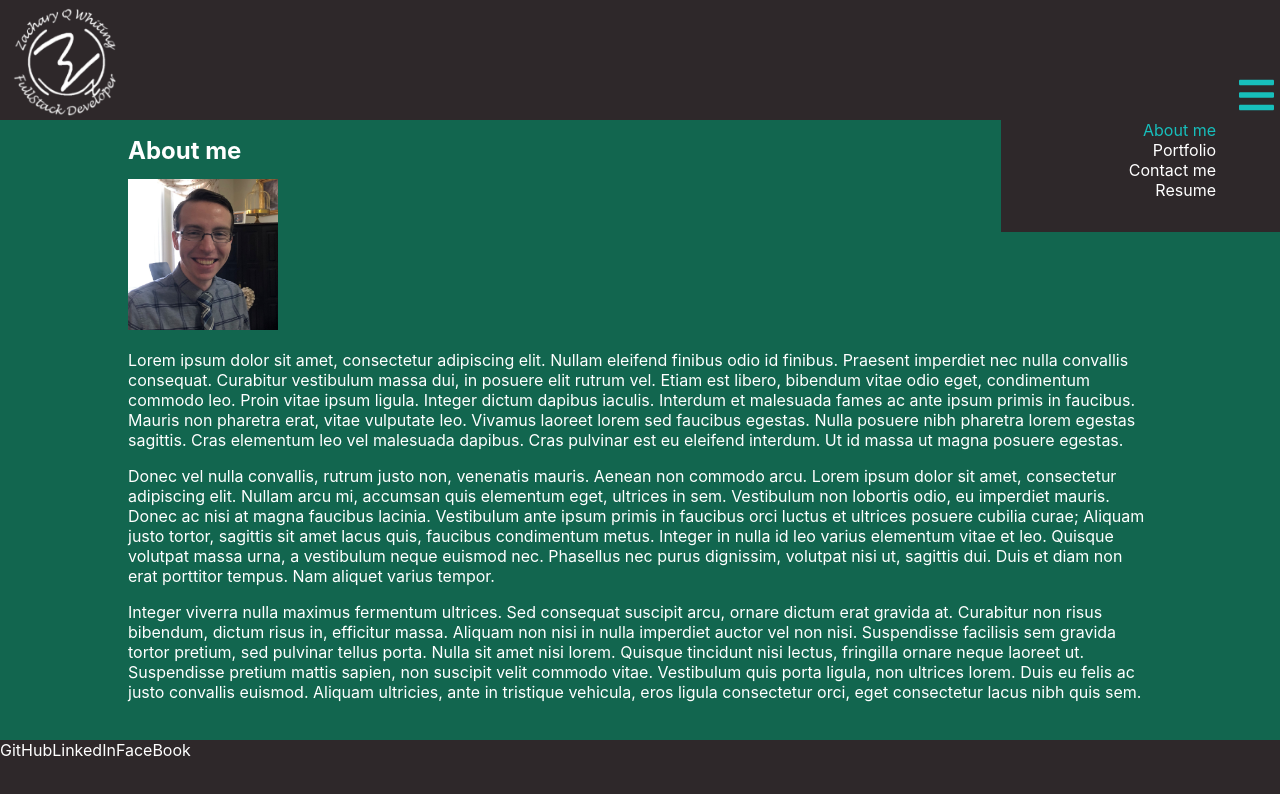
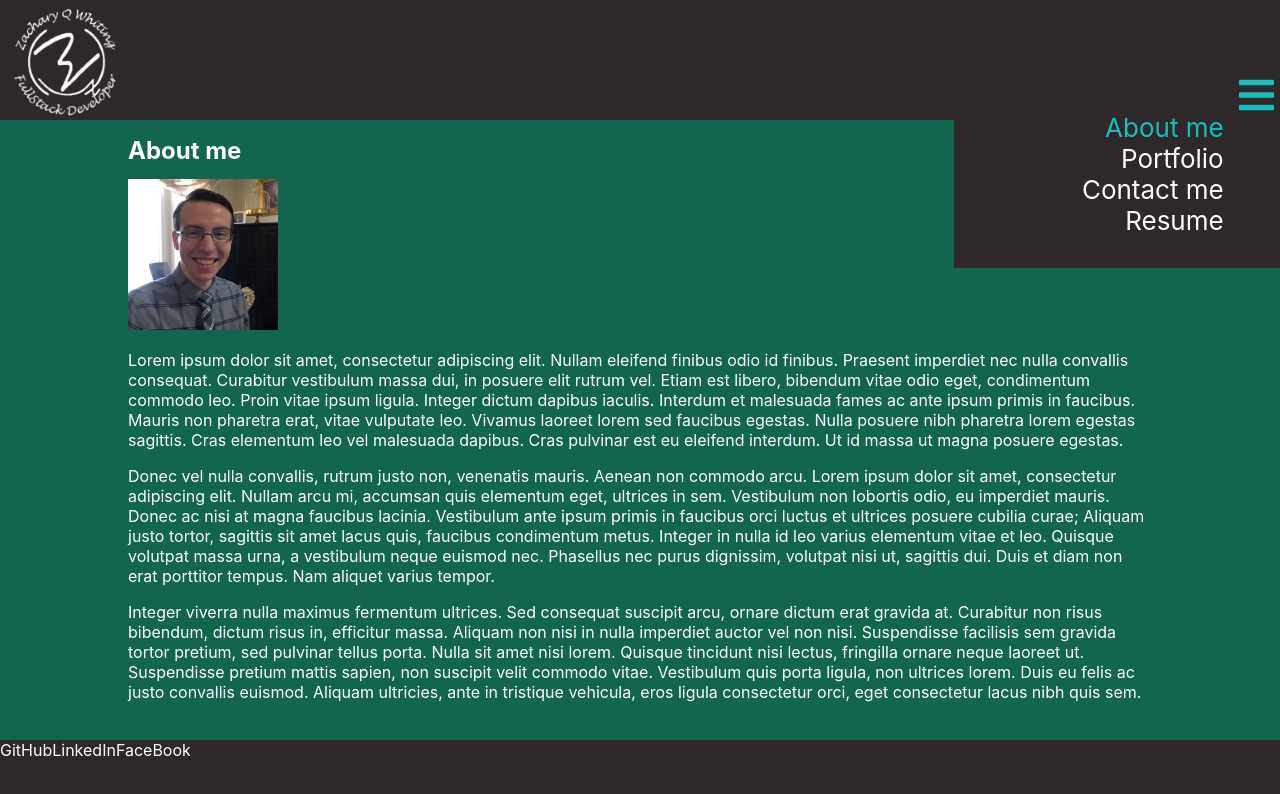
Before and after one commit to ZQWhiting/react-portfolio, a React (Create React App) app: page / in a window 1280 px wide. Both pictures are taken after a click on the element 640 px from the left and 60 px from the top of the page. Shown: the top 794 px of the page. Built offline with nearby package versions, Linux system fonts and the light colour scheme.

Commit message:
fixed nav-menu sticky error

```diff
--- a/src/components/Navigation/index.js
+++ b/src/components/Navigation/index.js
@@ -10,8 +10,7 @@ function Navigation(props) {
 		{ name: 'Resume' },
 	];
 	return (
-		<nav className='nav-menu'>
-			<ul className='nav-menu-content'>
+		<ul className='nav-menu'>
 			{navLinks.map(({ name }) => {
 				name = name.split(' ');
 				return (
@@ -19,9 +18,7 @@ function Navigation(props) {
 						<a
 							href={`#${name[0]}`}
 							className={
-									selectedSection === name[0]
-										? 'isActive'
-										: ''
+								selectedSection === name[0] ? 'isActive' : ''
 							}
 							onClick={() => setSelectedSection(`${name[0]}`)}
 						>
@@ -31,7 +28,6 @@ function Navigation(props) {
 				);
 			})}
 		</ul>
-		</nav>
 	);
 }
 
--- a/src/components/Navigation/style.css
+++ b/src/components/Navigation/style.css
@@ -1,7 +1,16 @@
 .nav-menu {
-    position: relative;
+    background: var(--color-dark);
+    position: absolute;
+    right: 0;
+    z-index: 1;
+    margin-top: 0;
+    text-align: right;
+    padding-right: 4.4vw;
+    padding-bottom: 2.5vw;
+    padding-left: 10vw;
+    transform: translateY(14vh);
 }
-
+/*
 .nav-menu-content {
     background: var(--color-dark);
     position: absolute;
@@ -12,4 +21,5 @@
     padding-right: 5vw;
     padding-bottom: 2.5vw;
     padding-left: 10vw;
-}
+    transform: translateY(14vh);
+} */
```
Also changed, not shown: src/components/Header/index.js (+7 -4 lines). Lines whose indentation alone changed are shown as unchanged.
